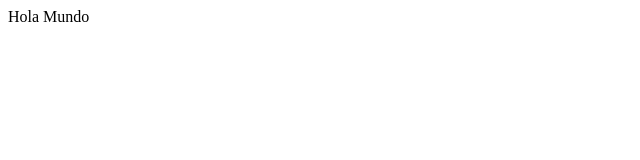
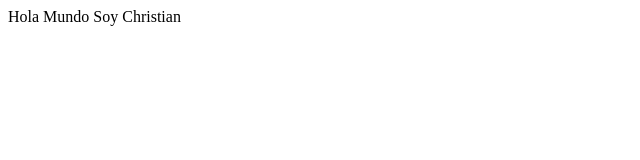
Before and after one commit to ChrisCorzo/TallerGit, a plain HTML site: page index.html in a window 1280 px wide. Shown: the whole page, without its empty margins (0-640 px from the left). Drawn offline with Linux system fonts and the light colour scheme.

Commit message:
ejercicio

```diff
--- a/index.html
+++ b/index.html
@@ -8,5 +8,6 @@
 </head>
 <body>
     Hola Mundo
+    Soy Christian
 </body>
 </html>
```
